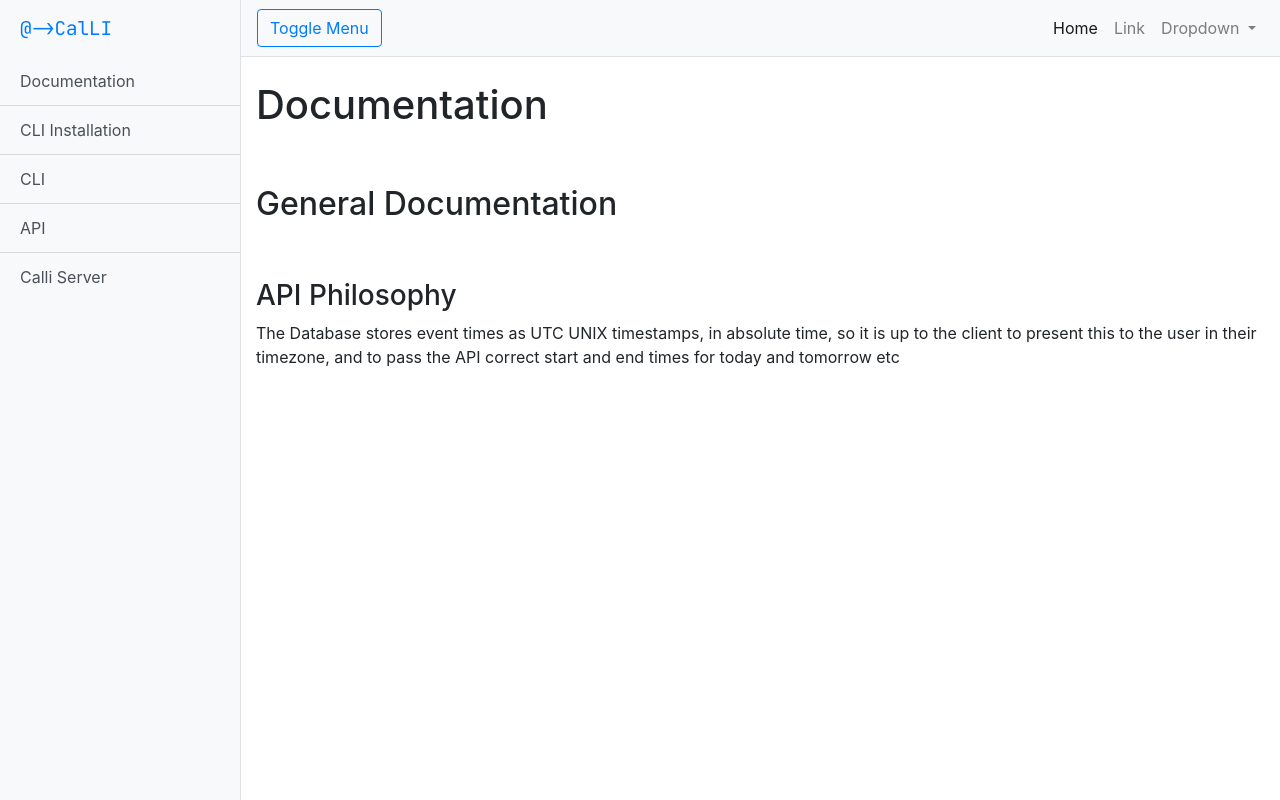
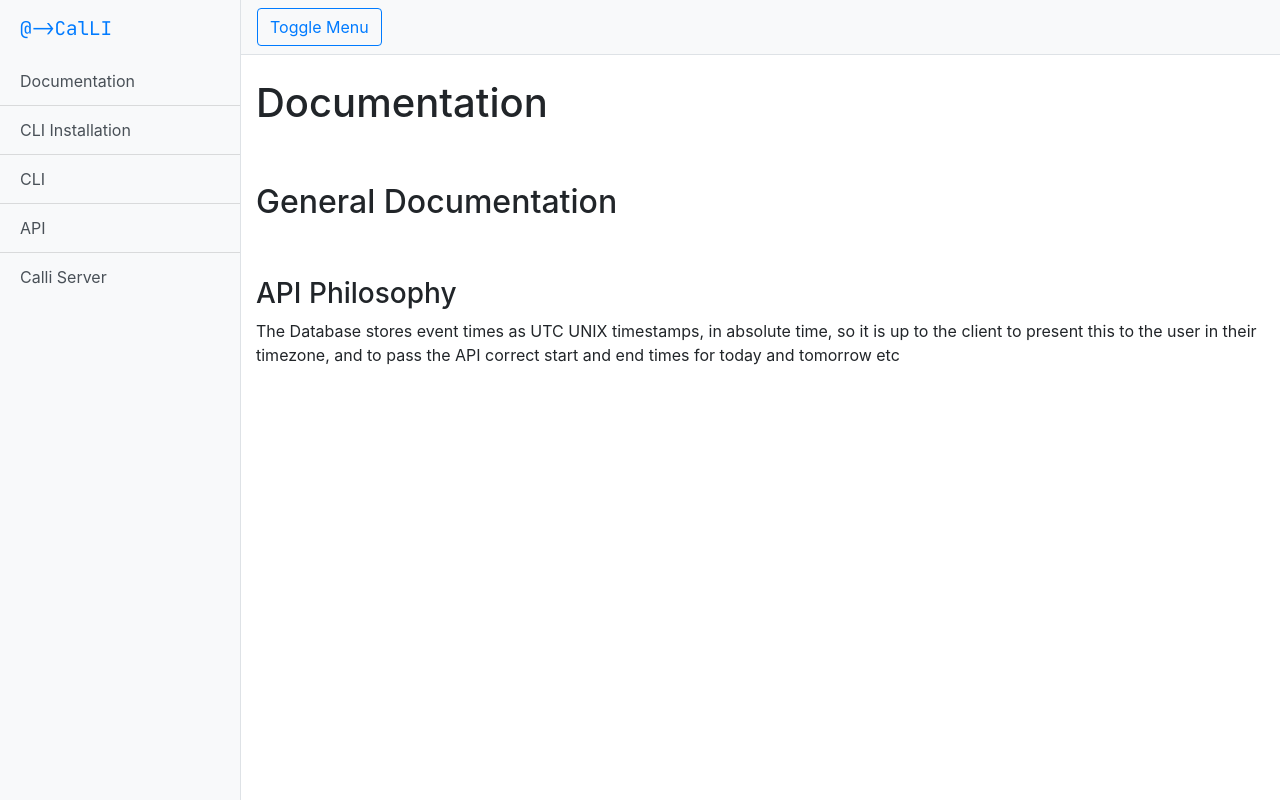
Before and after one commit to calliapp/calli-server, a Flask app: page /docs in a window 1280 px wide. Run offline with Flask 2, Linux system fonts and the light colour scheme; some libraries are stand-ins or nearby versions.

Commit message:
removes template links from documentation

```diff
--- a/templates/layout.html
+++ b/templates/layout.html
@@ -45,27 +45,6 @@
           <span class="navbar-toggler-icon"></span>
         </button>
 
-        <div class="collapse navbar-collapse" id="navbarSupportedContent">
-          <ul class="navbar-nav ml-auto mt-2 mt-lg-0">
-            <li class="nav-item active">
-              <a class="nav-link" href="#">Home <span class="sr-only">(current)</span></a>
-            </li>
-            <li class="nav-item">
-              <a class="nav-link" href="#">Link</a>
-            </li>
-            <li class="nav-item dropdown">
-              <a class="nav-link dropdown-toggle" href="#" id="navbarDropdown" role="button" data-toggle="dropdown" aria-haspopup="true" aria-expanded="false">
-                Dropdown
-              </a>
-              <div class="dropdown-menu dropdown-menu-right" aria-labelledby="navbarDropdown">
-                <a class="dropdown-item" href="#">Action</a>
-                <a class="dropdown-item" href="#">Another action</a>
-                <div class="dropdown-divider"></div>
-                <a class="dropdown-item" href="#">Something else here</a>
-              </div>
-            </li>
-          </ul>
-        </div>
       </nav>
 
       <div class="container-fluid">
```
